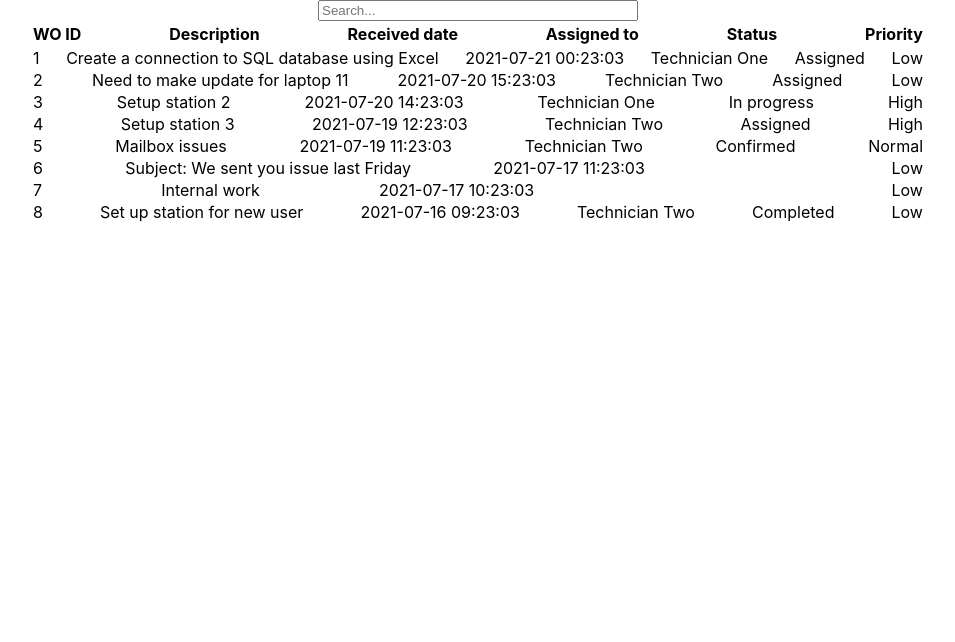
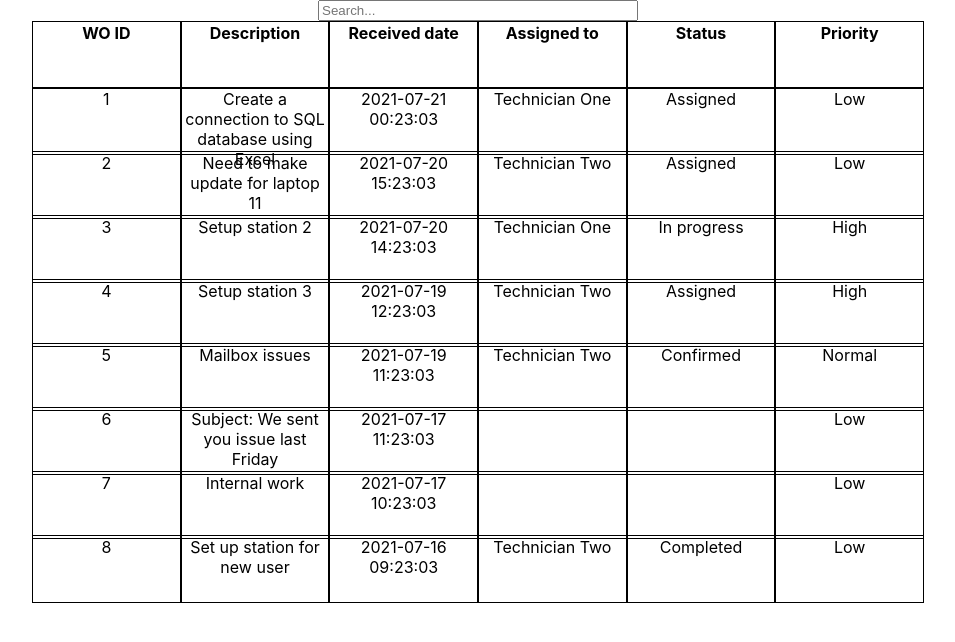
Before and after one commit to espezaliate/FS-Recruitment, a React (Create React App) app: page / in a window 1280 px wide. Shown: the top 642 px of the page, without its empty margins (162-1117 px from the left). Built offline with nearby package versions, Linux system fonts and the light colour scheme.

Commit message:
finished with styling

```diff
--- a/src/App.css
+++ b/src/App.css
@@ -29,7 +29,6 @@ input {
 
 table {
   width: 70%;
-  gap: 20px;
 }
 
 /* th {
@@ -40,23 +39,26 @@ tr {
   display: flex;
   justify-content: space-between;
   width: 100%;
+  height: 8vh;
+  align-items: center;
 }
 
-/* th,
+th,
 td {
   flex-grow: 1;
 }
 th:nth-of-type(2),
 td:nth-of-type(3) {
   flex-grow: 3;
-} */
+}
 
-/* td {
+th,
+td {
   border: 1px solid black;
   width: 100%;
   height: 100%;
   text-align: center;
-} */
+}
 
 @media (prefers-reduced-motion: no-preference) {
   .App-logo {
```
